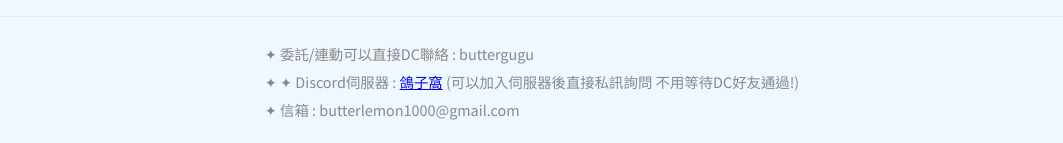
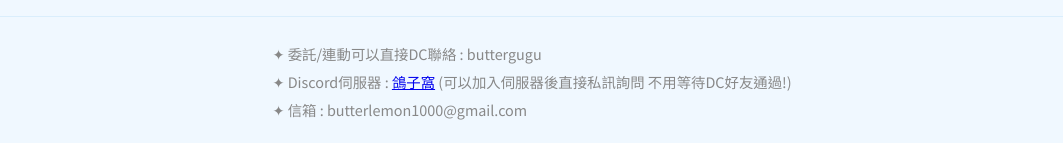
Before and after one commit to dailyct/buttergugu100, a plain HTML site: page index.html in a window 1280 px wide. Shown: the part 1283-1426 px from the top of the page, without its empty margins (108-1171 px from the left). Drawn offline with nearby package versions, Linux system fonts and the light colour scheme.

Commit message:
Update index.html

```diff
--- a/index.html
+++ b/index.html
@@ -325,7 +325,7 @@
         <div style="display: inline-block; text-align: left;">
 
             <p style="margin: 5px 0;">✦ 委託/連動可以直接DC聯絡 : buttergugu</p>
-            <p style="margin: 5px 0;">✦ ✦ Discord伺服器 : <a href="https://discord.gg/RTed4w9Tu8" target="_blank">鴿子窩</a> (可以加入伺服器後直接私訊詢問 不用等待DC好友通過!)</p>
+            <p style="margin: 5px 0;">✦ Discord伺服器 : <a href="https://discord.gg/RTed4w9Tu8" target="_blank">鴿子窩</a> (可以加入伺服器後直接私訊詢問 不用等待DC好友通過!)</p>
             <p style="margin: 5px 0;">✦ 信箱 : butterlemon1000@gmail.com</p>
 
         </div>
```
